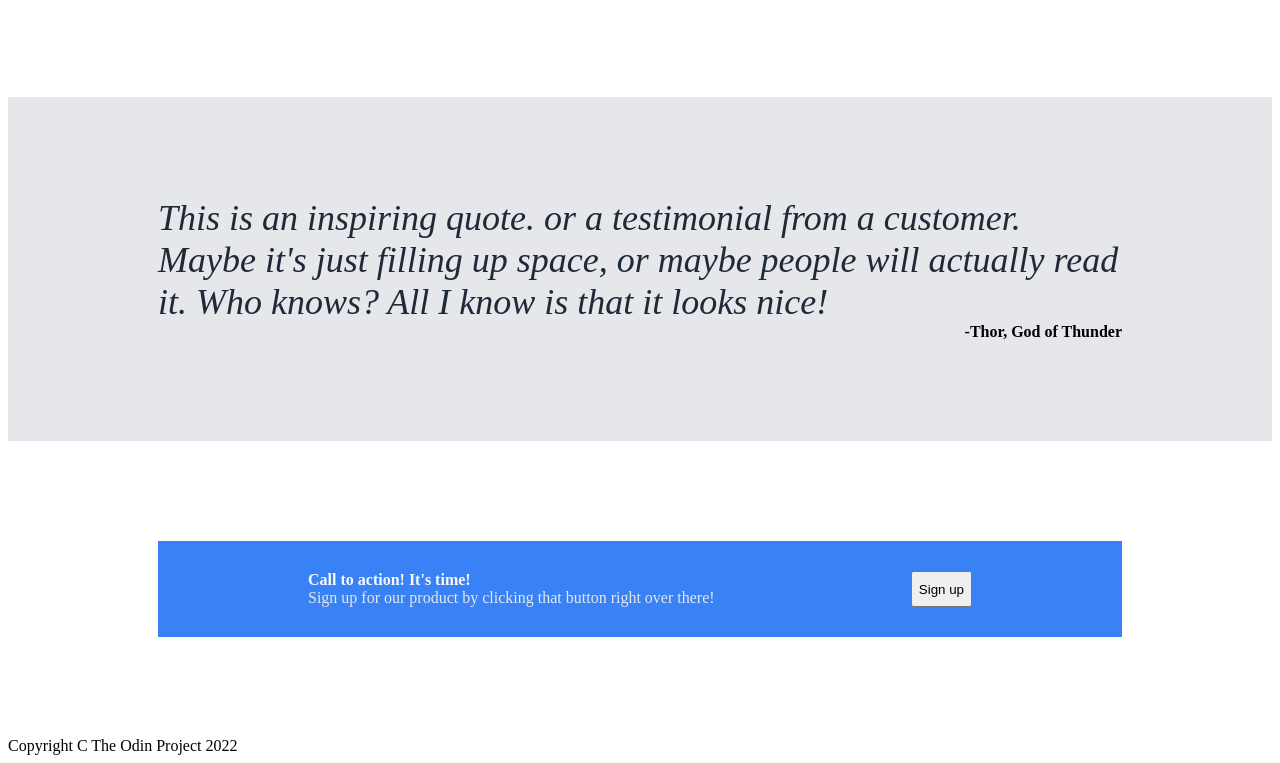
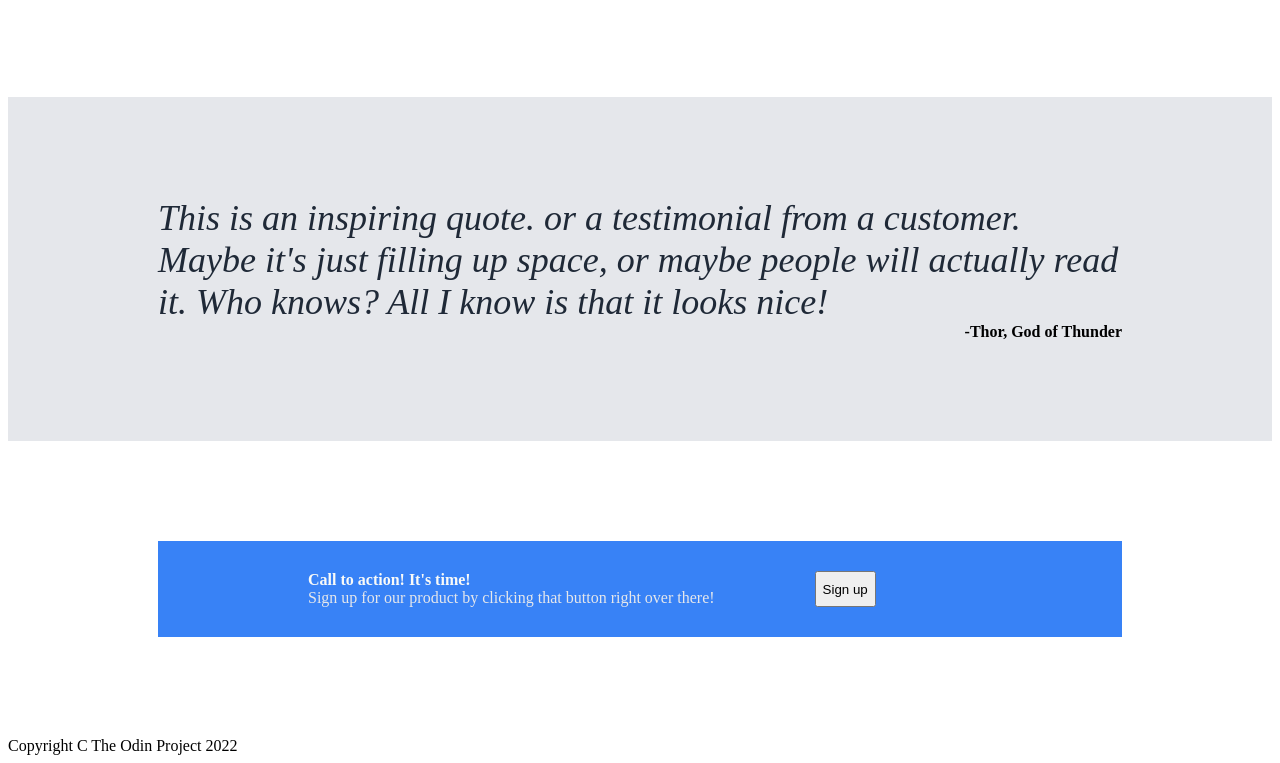
Before and after one commit to Mattchu18/project-landing-page, a plain HTML site: page index.html in a window 1280 px wide. Shown: the part 595-1358 px from the top of the page. Drawn offline with Linux system fonts and the light colour scheme.

Commit message:
added gap to cta

```diff
--- a/style.css
+++ b/style.css
@@ -123,7 +123,7 @@ a {
 
 .signupbuttonbackground {
     display: flex;
-    justify-content: space-between;
+    gap: 100px;
     background: #3882f6;
     padding: 30px 150px 30px;
 }
@@ -136,3 +136,7 @@ a {
 .calltext {
     color: #e5e7eb;
 }
+
+.content4 button {
+    flex-shrink: 0;
+}
```
